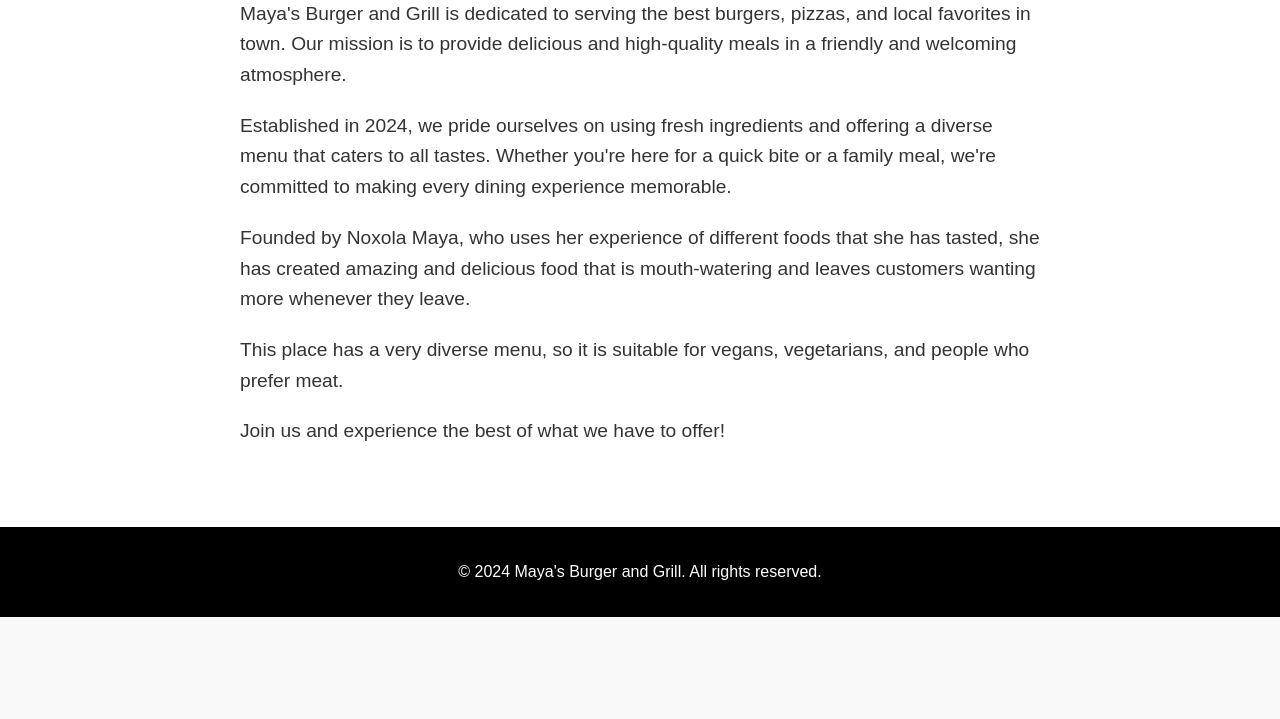
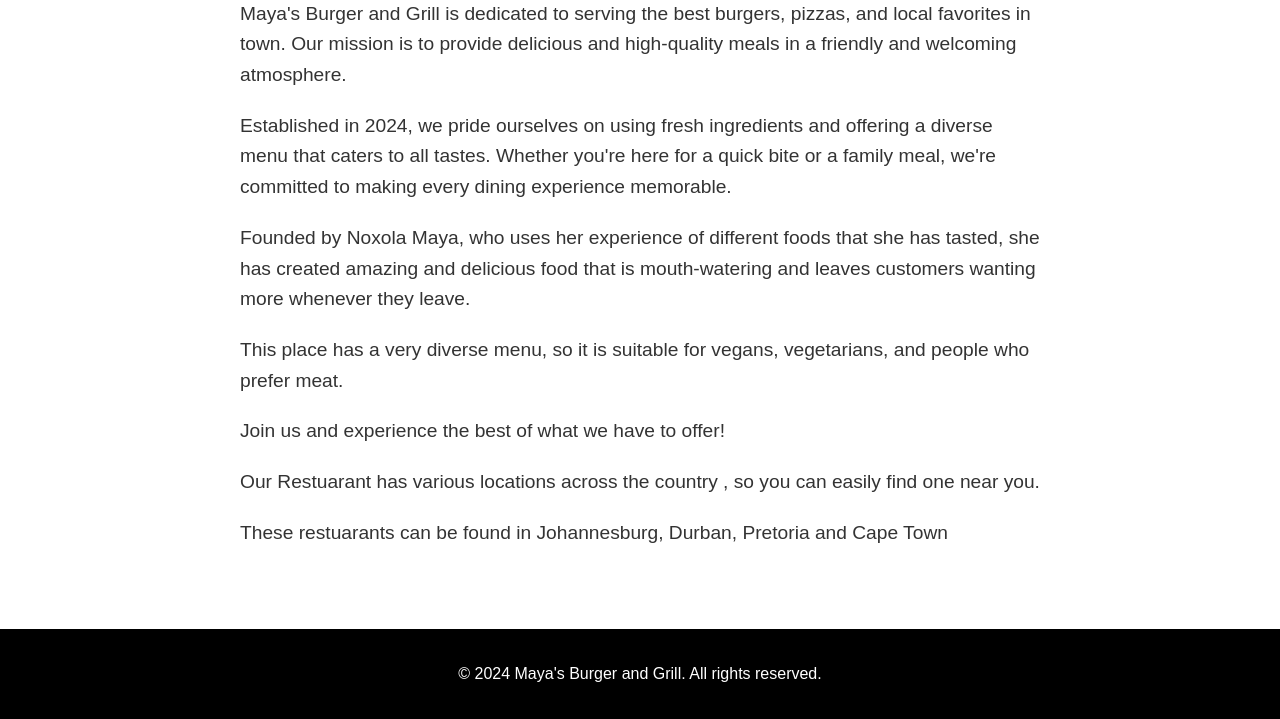
Before and after one commit to andre3oo0/Website, a plain HTML site: page about.html in a window 1280 px wide. Shown: the part 365-1084 px from the top of the page. Before the commit the page ends 982 px from the top, so only its background shows below. Drawn offline with Linux system fonts and the light colour scheme.

Commit message:
Initial commit

```diff
--- a/about.html
+++ b/about.html
@@ -31,6 +31,8 @@
             <p>Founded by Noxola Maya, who uses her experience of different foods that she has tasted, she has created amazing and delicious food that is mouth-watering and leaves customers wanting more whenever they leave.</p>
             <p>This place has a very diverse menu, so it is suitable for vegans, vegetarians, and people who prefer meat.</p>
             <p>Join us and experience the best of what we have to offer!</p>
+            <p>Our Restuarant has various locations across the country , so you can easily find one near you.</p>
+            <p>These restuarants can be found in Johannesburg, Durban, Pretoria and Cape Town </p>
         </div>
     </section>
 
```
Also changed, not shown: 1 other file.
